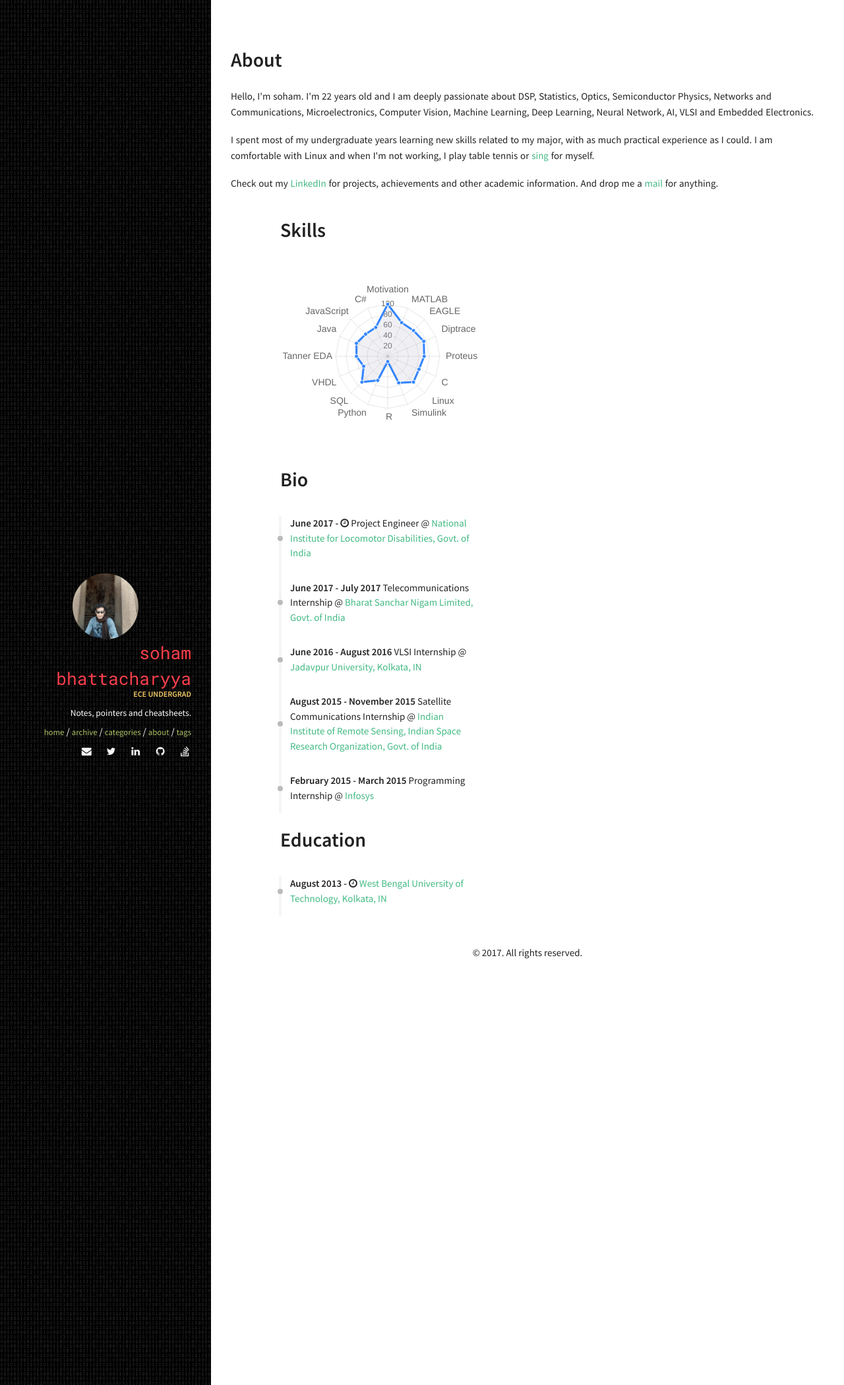
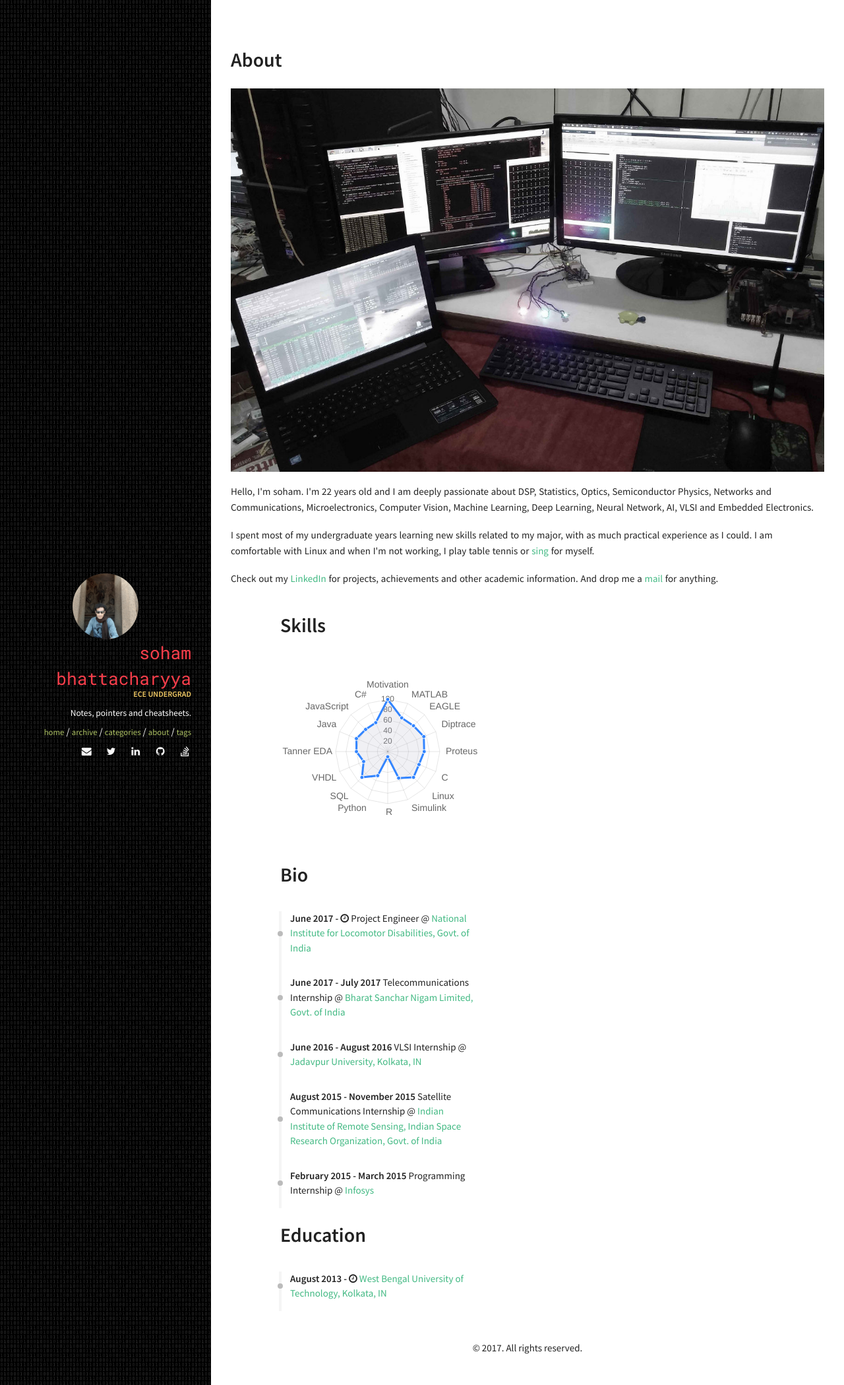
Before and after one commit to sohambhattacharyya/sohambhattacharyya.github.io, a Jekyll site: the page built from resume.html, in a window 1280 px wide. Shown: the whole page at 66% size. Built offline with Jekyll 4.4.1, drawn with Linux system fonts in a browser that asks for light colours; nearby versions of some CDN libraries.

Commit message:
Changed resume about col number from 17 to 18.

```diff
--- a/_includes/sections/about.html
+++ b/_includes/sections/about.html
@@ -1,6 +1,6 @@
 <h1><span data-i18n="skills.my_skills">About</span></h1>
 
-
+<p><img src="{{ site.baseurl }}/img/cover.jpg" alt="Soham's workstation" /></p>
 
 <div>
 	<p> Hello, I'm soham. I'm 22 years old and I am deeply passionate about DSP, Statistics, Optics, Semiconductor Physics, Networks and Communications, Microelectronics, Computer Vision, Machine Learning, Deep Learning, Neural Network, AI, VLSI and Embedded Electronics.</p>
--- a/_layouts/resume.html
+++ b/_layouts/resume.html
@@ -2,7 +2,7 @@
 layout: default
 ---
 <div class="row">
-    <div class="col 17">
+    <div class="col 18">
         <div class="row">
             <div class="col">
                 {% include sections/about.html %}
```
